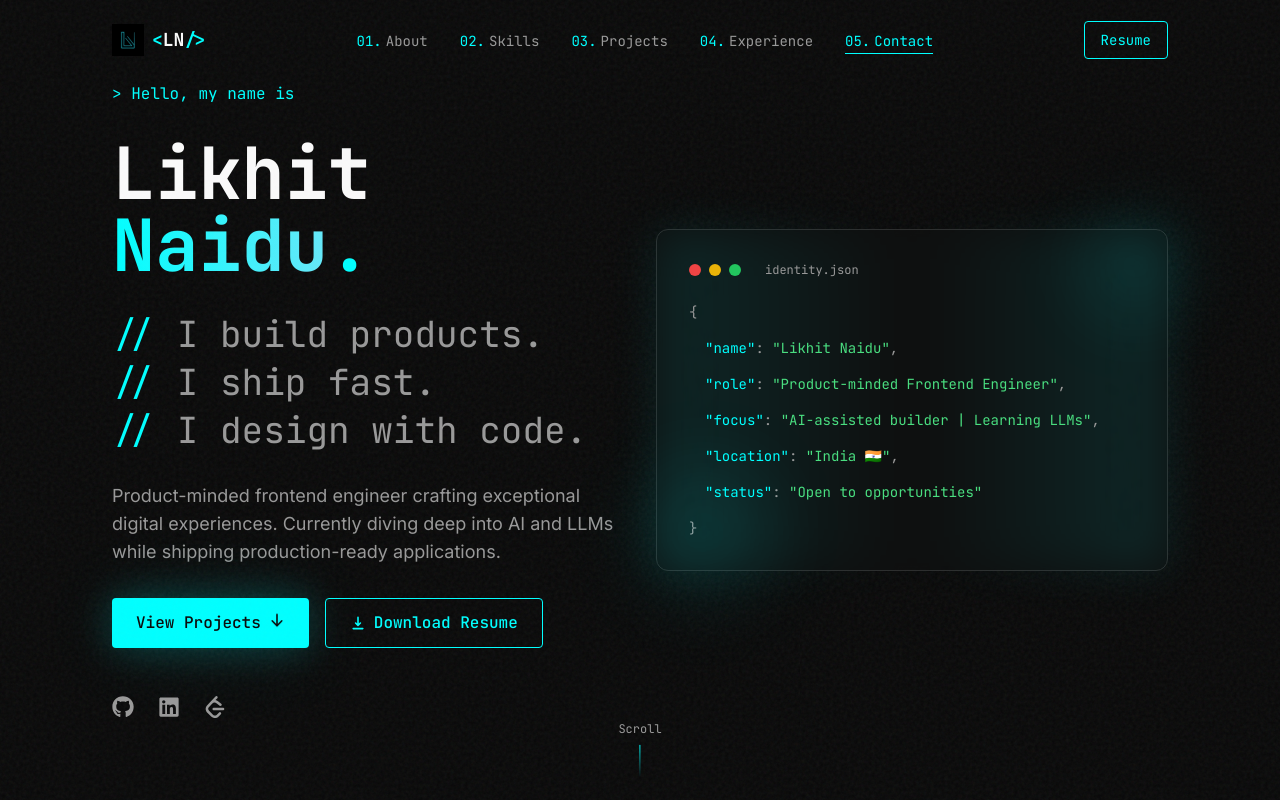
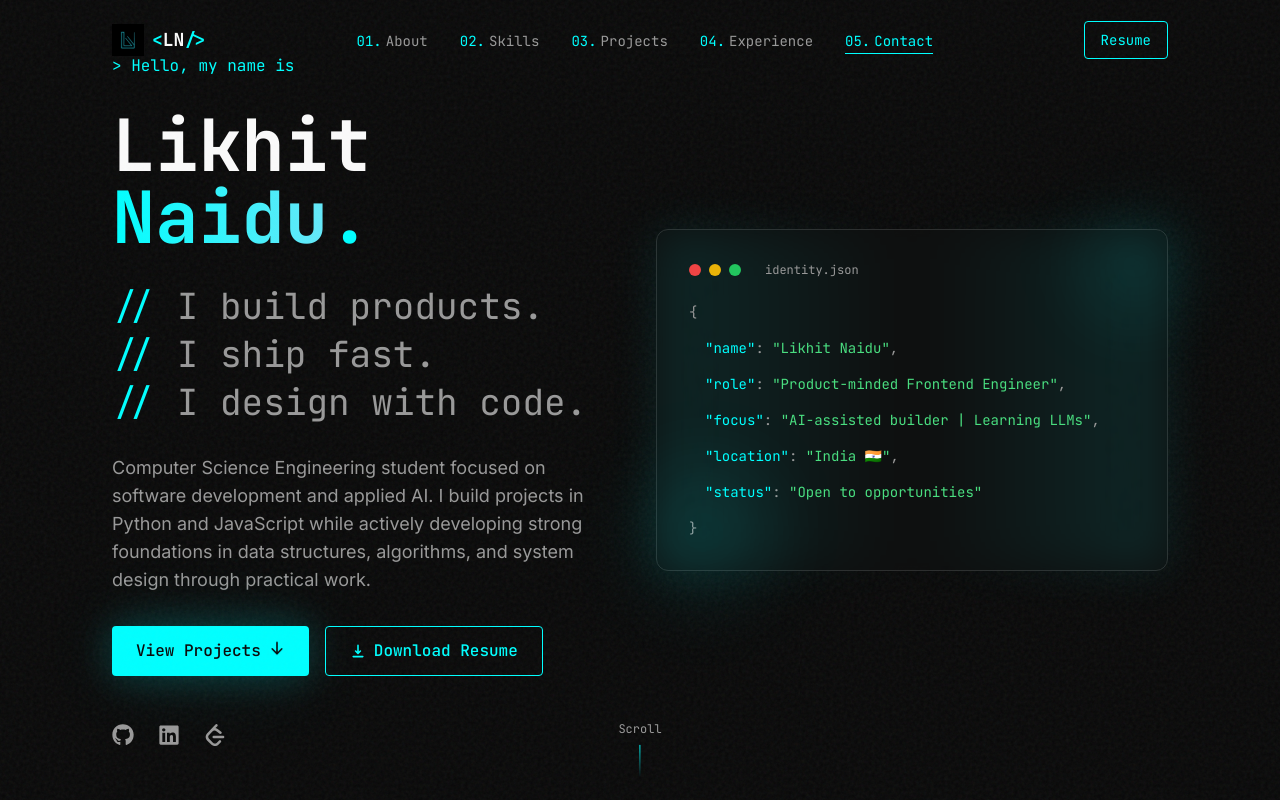
Before and after one commit to likhitnaidu/porfolio-main, a React (Vite) app: page / in a window 1280 px wide. Shown: the top 800 px of the page. Built offline with nearby package versions, Linux system fonts and the light colour scheme; the HTML template or start-up script is replaced by a standard one.

Commit message:
Update Hero component description

```diff
--- a/src/components/Hero.tsx
+++ b/src/components/Hero.tsx
@@ -79,8 +79,7 @@ const Hero = () => {
               variants={itemVariants}
               className="text-muted-foreground max-w-lg text-base md:text-lg leading-relaxed"
             >
-              Product-minded frontend engineer crafting exceptional digital experiences.
-              Currently diving deep into AI and LLMs while shipping production-ready applications.
+              Computer Science Engineering student focused on software development and applied AI. I build projects in Python and JavaScript while actively developing strong foundations in data structures, algorithms, and system design through practical work.
             </motion.p>
 
             {/* CTAs */}
```
